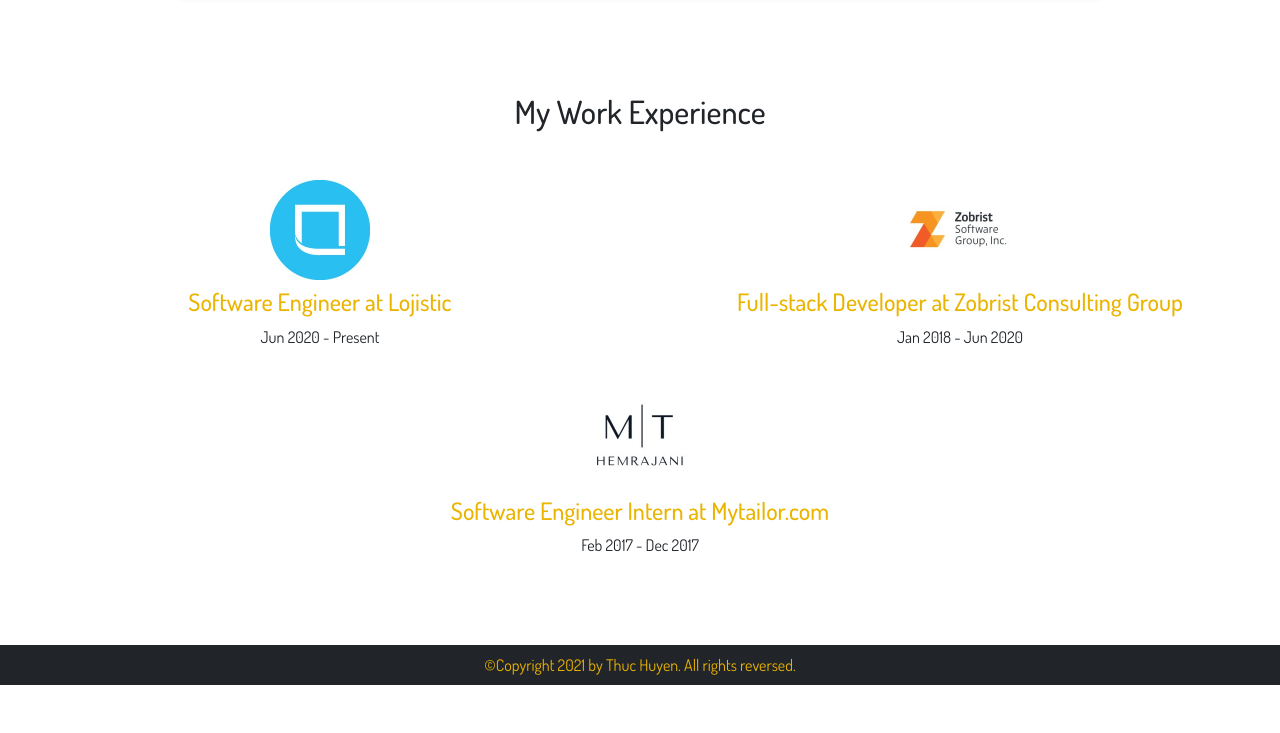
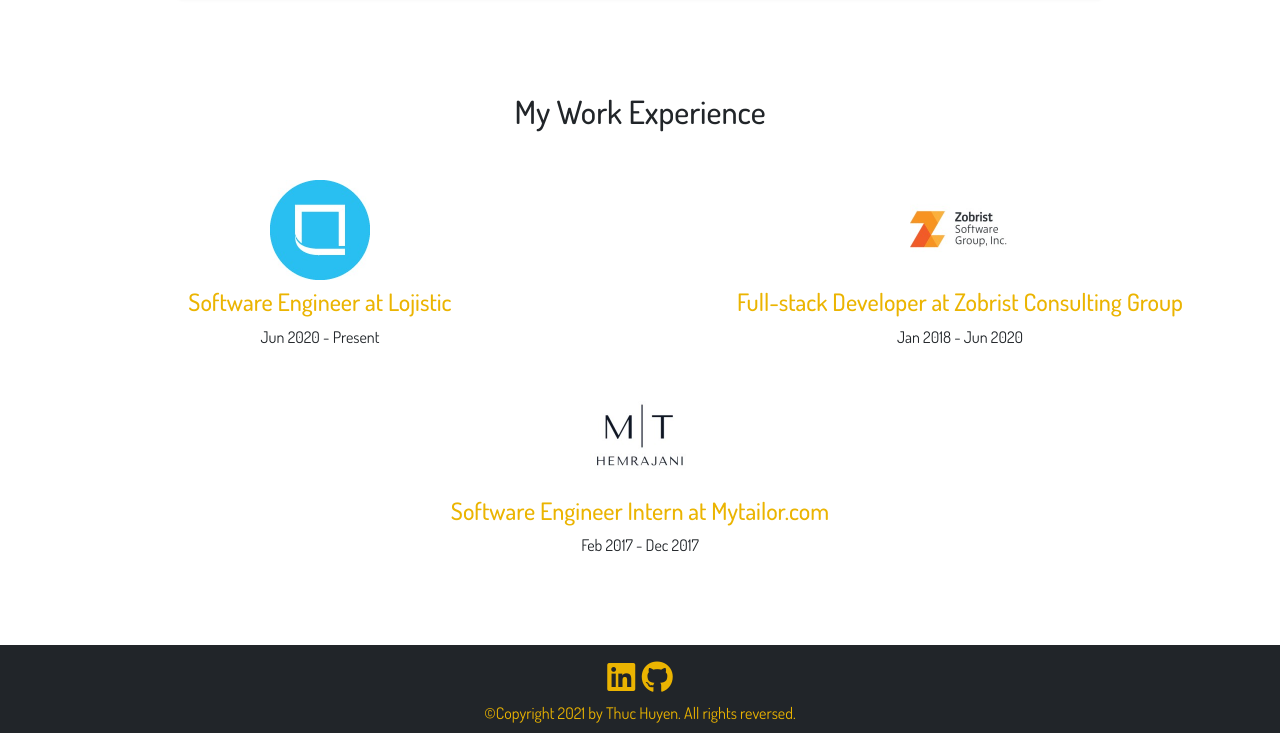
Before and after one commit to thuctonhuyen/th-portfolio, a website: page index.html in a window 1280 px wide. Shown: the part 845-1578 px from the top of the page. Before the commit the page ends 1530 px from the top, so only its background shows below. Drawn offline with nearby package versions, Linux system fonts and the light colour scheme.

Commit message:
add needed contacts

```diff
--- a/index.html
+++ b/index.html
@@ -199,6 +199,10 @@
     </article>
   </main>
   <footer class="text-center mt-5 bg-dark text-primary py-2">
+    <div class="contact-me fs-2">
+      <a href="https://www.linkedin.com/in/thuc-huyen/"><i class="fab fa-linkedin"></i></a>
+      <a href="https://github.com/thuctonhuyen"><i class="fab fa-github"></i></a>
+    </div>
     ©Copyright 2021 by Thuc Huyen. All rights reversed.
   </footer>
 </body>
```
Also changed, not shown: 1 other file.
